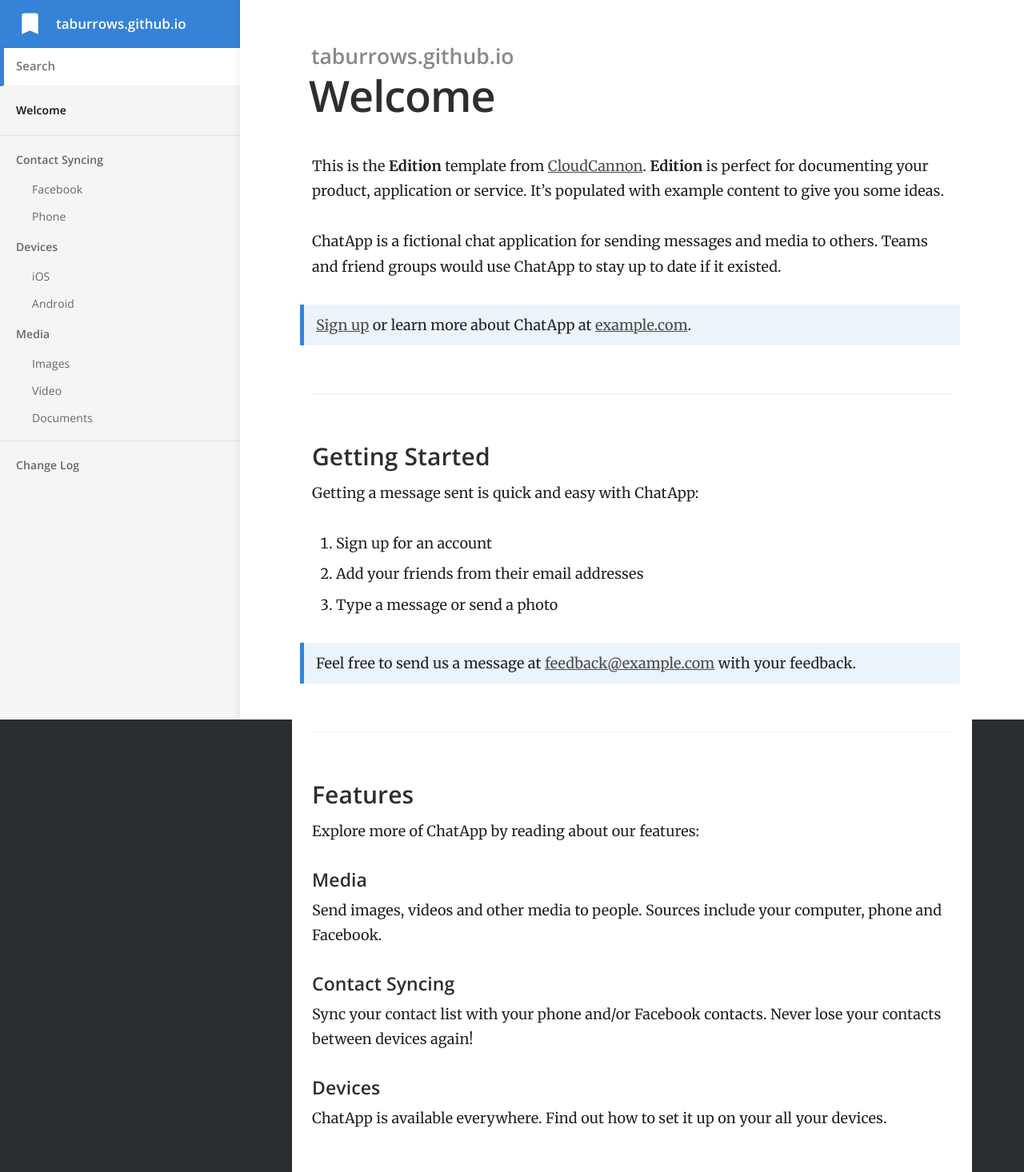
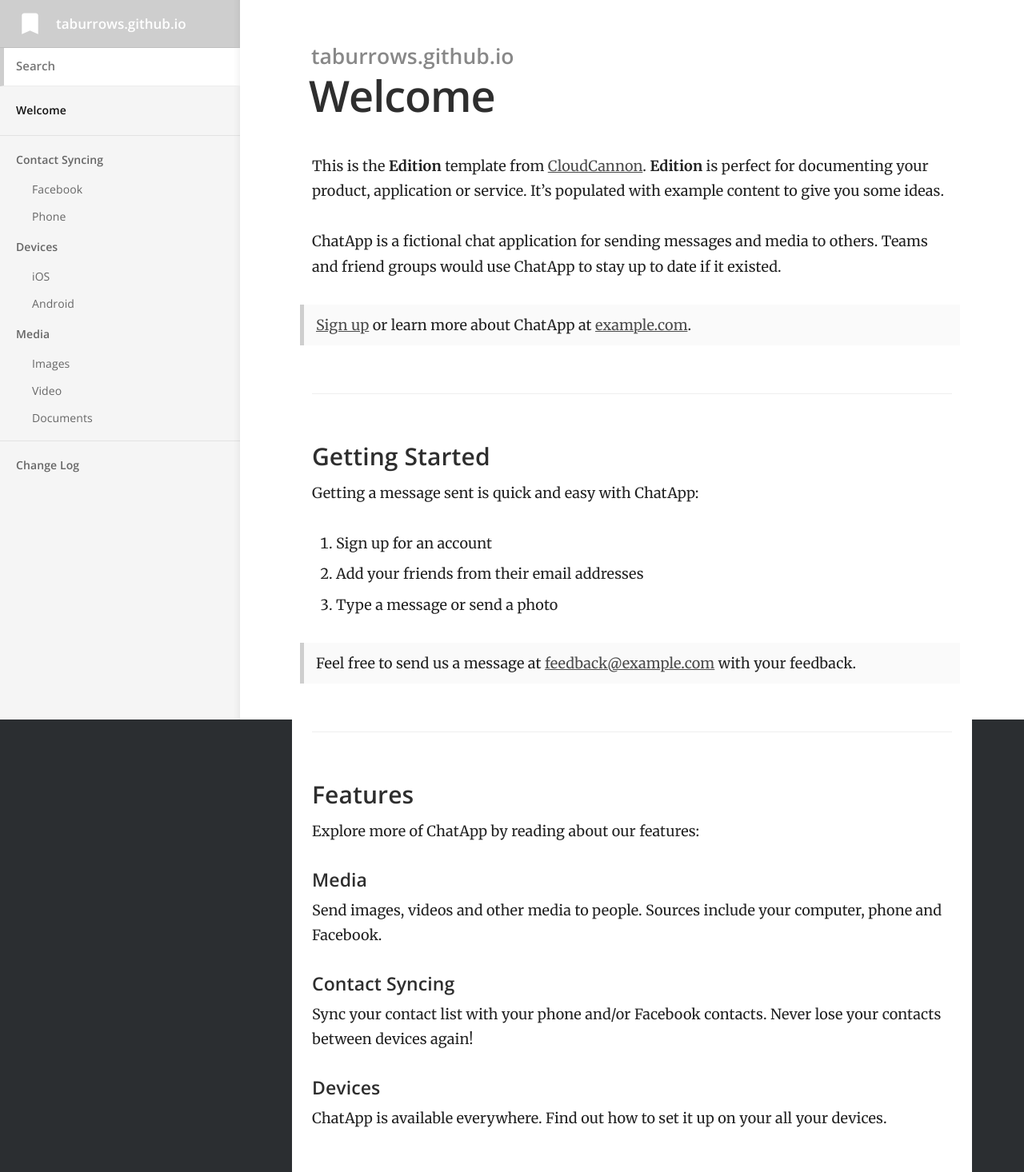
Before and after one commit to TABurrows/taburrows.github.io, a Jekyll site: the page built from index.md, in a window 1280 px wide. Shown: the whole page at 80% size. Built offline with Jekyll 4.4.1, drawn with Linux system fonts in a browser that asks for light colours.

Commit message:
Update Theme

```diff
--- a/_sass/_code.scss
+++ b/_sass/_code.scss
@@ -1,6 +1,6 @@
 pre, code, tt {
 	font-family: Inconsolata, Consolas, Courier, "Courier New", "Liberation Mono", monospace;
-	font-size: 0.85em;
+	font-size: 0.75em;
 	white-space: pre-wrap;
 	border-radius: 2px;
 	line-height: 1.4;
--- a/css/main.scss
+++ b/css/main.scss
@@ -10,7 +10,7 @@ $content-max-width: 800px;
 $content-color: #222;
 $content-background-color: #fff;
 
-$brand-colour: #3583d6;
+$brand-colour: #cecece;
 $brand-colour-light: mix($brand-colour, $content-background-color, 10%);
 
 $nav-header-background-color: $brand-colour;
```
